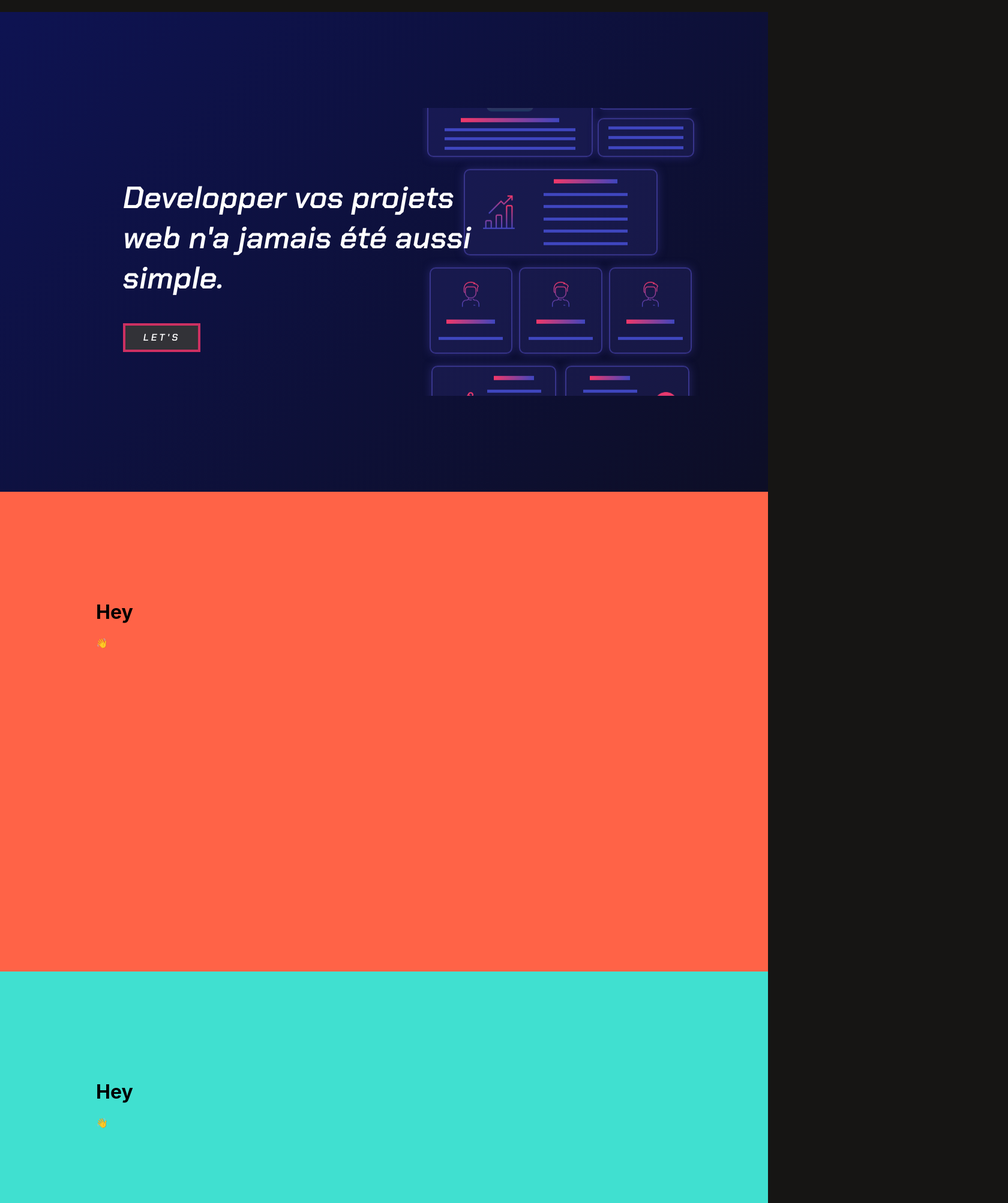
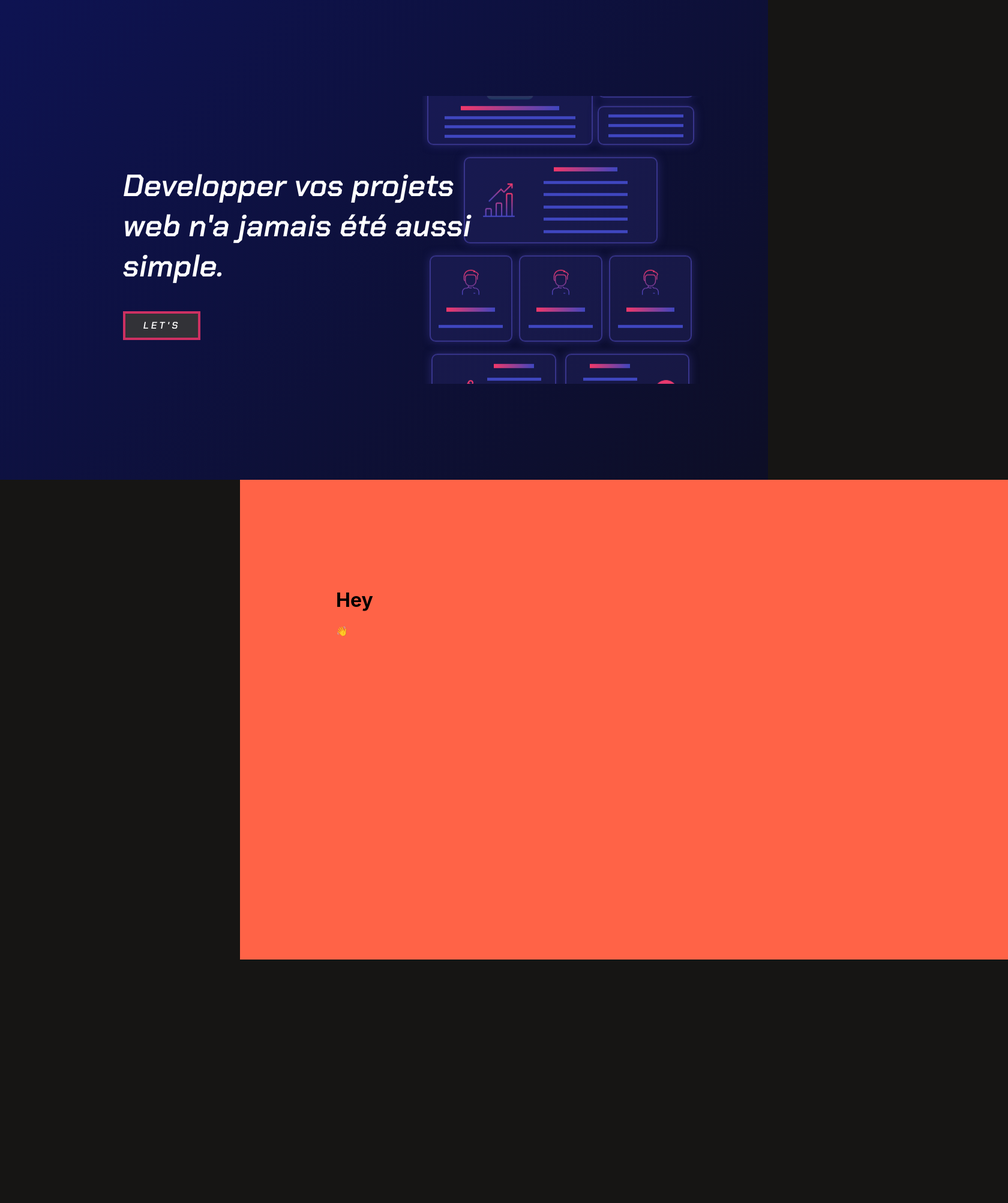
Before and after one commit to CamilleSylla/TheLabRepo, a React (Create React App) app: page / in a window 1280 px wide. Shown: the top 2006 px of the page at 60% size, 1680 px wide, since content can reach past the window. Built offline with nearby package versions, Linux system fonts and the light colour scheme; a web font is replaced by a local one.

Commit message:
fixed issues for the moment :)

```diff
--- a/package.json
+++ b/package.json
@@ -6,7 +6,7 @@
     "@testing-library/jest-dom": "^5.11.9",
     "@testing-library/react": "^11.2.3",
     "@testing-library/user-event": "^12.6.0",
-    "locomotive-scroll": "^3.6.1",
+    "locomotive-scroll": "^4.0.6",
     "react": "^17.0.1",
     "react-dom": "^17.0.1",
     "react-scripts": "4.0.1",
--- a/src/App.css
+++ b/src/App.css
@@ -6,6 +6,5 @@
   padding: 0;
   align-items: center;
   max-width: 100vw;
-  height: 100vh;
   position: relative;
 }
--- a/src/App.js
+++ b/src/App.js
@@ -17,18 +17,8 @@ import { useEffect } from 'react';
 
 function App() {
 
-  useEffect(()=> {
-    const scroll = new LocomotiveScroll({
-      el: document.querySelector('.App'),
-      smooth: true
-    });
-  })
-
   return (
     <div className="App" >
-      <div data-scroll data-scroll-speed="-2">
-        Salut
-      </div>
       <Home/>
     </div>
   );
--- a/src/Component/Layers/Presentation.js
+++ b/src/Component/Layers/Presentation.js
@@ -5,12 +5,12 @@ export default function Presentation() {
 
 
   return (
-    <div  id="presentation_container" >
-    <div>
+    <div data-scroll-section id="presentation_container" >
+    <div data-scroll-direction="horizontal" data-scroll data-scroll-speed="5" id="glassbanner_text" >
         <h1 >Hey</h1>
         <p >👋</p>
     </div>
-    <div >
+    <div  data-scroll data-scroll-speed="5" id="glassbanner_text" >
         <h1 >Hey</h1>
         <p >👋</p>
     </div>
--- a/src/Component/Pages/Home.js
+++ b/src/Component/Pages/Home.js
@@ -5,16 +5,18 @@ import '../../Styles/Pages/Home/Home.scss'
 import LocomotiveScroll from "locomotive-scroll";
 export default function Home() {
 
-
+  useEffect(()=> {
+    const scroll = new LocomotiveScroll({
+      el: document.querySelector('#Home'),
+      smooth: true
+    });
+  })
 
   return (
     <div id="Home">
 
       <GlassBanner />
       <Presentation />
-      <div data-scroll data-scroll-speed={3}>
-        yo
-      </div>
 
     </div>
   );
--- a/src/Component/Sections/Banner/GlassBanner/GlassBanner.js
+++ b/src/Component/Sections/Banner/GlassBanner/GlassBanner.js
@@ -6,19 +6,22 @@ import Chart from "../../../../Asstes/GlassBanner/img/chart.svg";
 import Man from "../../../../Asstes/GlassBanner/img/man.svg";
 import Contact from "../../../../Asstes/GlassBanner/img/contact.svg";
 import Map from "../../../../Asstes/GlassBanner/img/map.svg";
+import LocomotiveScroll from "locomotive-scroll";
 
 export default function GlassBanner() {
   const Title = "Developper vos projets web n'a jamais été aussi simple.";
 
+
+
   return (
-    <section  id="glassbanner_container">
+    <section data-scroll-section id="glassbanner_container">
       <div   id="glassbanner_text_container">
-        <div id="glassbanner_text">
+        <div data-scroll-direction="horizontal" data-scroll data-scroll-speed="3" id="glassbanner_text">
           <h1>{Title}</h1>
           <CurvedTextBtn />
         </div>
       </div>
-      <div id="glassbanner_slide_container">
+      <div data-scroll-direction="horizontal" data-scroll data-scroll-speed="-3" id="glassbanner_text" id="glassbanner_slide_container">
         <div id="glassbanner_slide">
           <div className="Items">
             <div className="zone1">
--- a/src/Styles/Pages/Home/Home.scss
+++ b/src/Styles/Pages/Home/Home.scss
@@ -1,3 +1,2 @@
 #Home {
-    height: 100vh;
 }
--- a/src/index.css
+++ b/src/index.css
@@ -6,7 +6,8 @@ body {
   -webkit-font-smoothing: antialiased;
   -moz-osx-font-smoothing: grayscale;
   background-color: #161514;
-  overflow-x: hidden;
+  overflow: hidden;
+  height: 100vh;
 }
 
 code {
```
Also changed, not shown: 2 other files (tests, documents, lock files or other folders).
